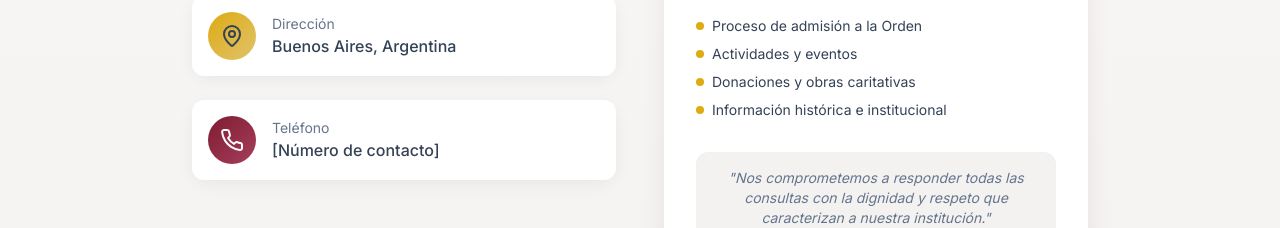
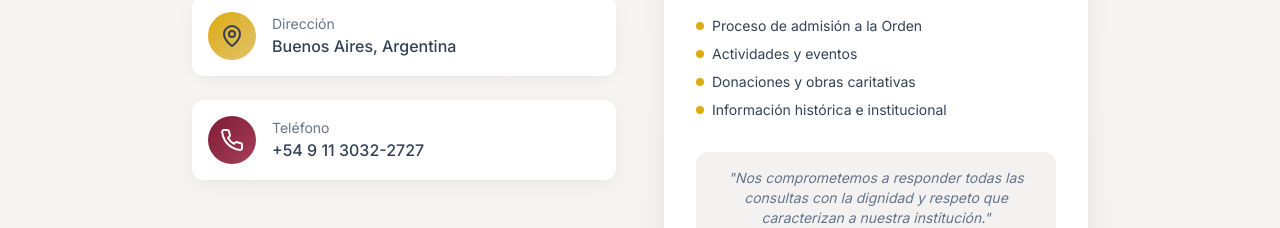
Before and after one commit to GaudiumDev/orden-santo-sepulcro, a React (Vite) app: page / in a window 1280 px wide. Shown: the part 8680-8908 px from the top of the page. Built offline with nearby package versions, Linux system fonts and the light colour scheme; no server answers; the database is empty; a web font is replaced by a local one.

Commit message:
feat: update Contacto component with new contact details and improve text formatting

```diff
--- a/src/components/Contacto.tsx
+++ b/src/components/Contacto.tsx
@@ -1,4 +1,4 @@
-import { Mail, MapPin, Phone } from 'lucide-react';
+import { Mail, MapPin, Phone } from "lucide-react"
 
 const Contacto = () => {
   return (
@@ -31,7 +31,9 @@ const Contacto = () => {
                     <Mail className="h-6 w-6 text-primary-foreground" />
                   </div>
                   <div>
-                    <p className="text-sm text-muted-foreground">Correo Electrónico</p>
+                    <p className="text-sm text-muted-foreground">
+                      Correo Electrónico
+                    </p>
                     <a
                       href="mailto:contacto@ordensantosepulcro.org.ar"
                       className="text-primary font-medium hover:text-primary-light transition-colors"
@@ -62,7 +64,7 @@ const Contacto = () => {
                   <div>
                     <p className="text-sm text-muted-foreground">Teléfono</p>
                     <p className="text-foreground font-medium">
-                      [Número de contacto]
+                      +54 9 11 3032-2727
                     </p>
                   </div>
                 </div>
@@ -78,8 +80,8 @@ const Contacto = () => {
               <div className="space-y-4 text-foreground">
                 <p className="leading-relaxed">
                   Para consultas sobre membresía, actividades de la Orden o
-                  información sobre nuestras obras en Tierra Santa, no dude
-                  en contactarnos.
+                  información sobre nuestras obras en Tierra Santa, no dude en
+                  contactarnos.
                 </p>
 
                 <p className="leading-relaxed">
@@ -118,7 +120,7 @@ const Contacto = () => {
         </div>
       </div>
     </section>
-  );
-};
+  )
+}
 
-export default Contacto;
+export default Contacto
```
